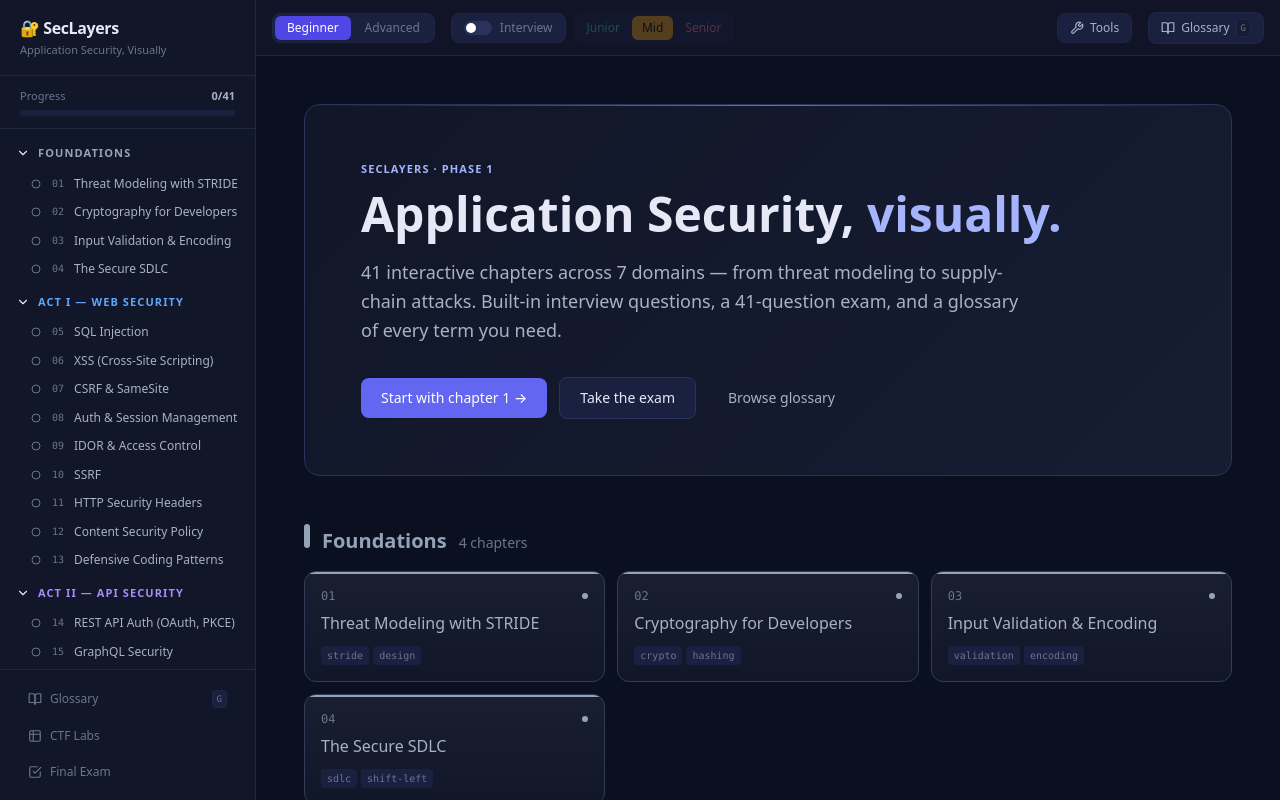
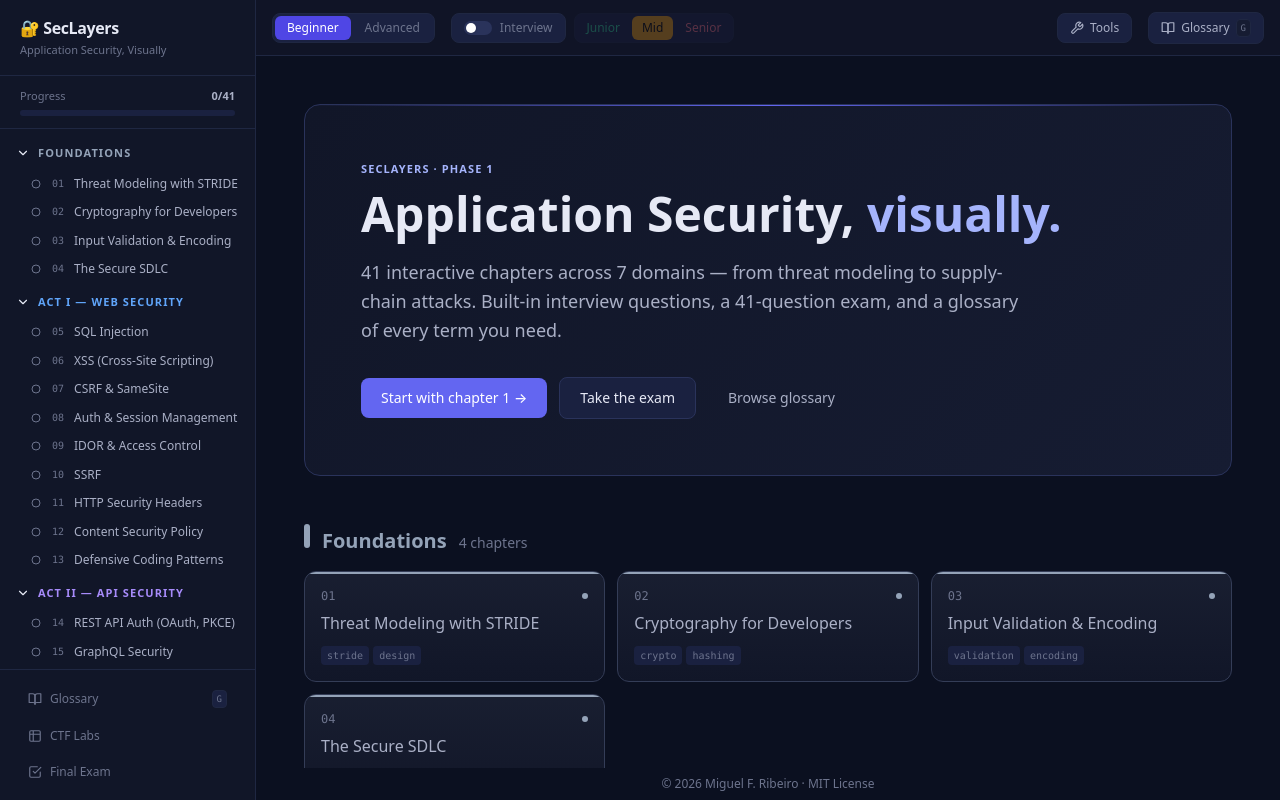
Before and after one commit to mfribeiro53/SecLayers, a Next.js app: page / in a window 1280 px wide. Built offline with nearby package versions, Linux system fonts and the light colour scheme.

Commit message:
feat: update README with Docker commands and add footer to layout

```diff
--- a/app/layout.tsx
+++ b/app/layout.tsx
@@ -37,6 +37,9 @@
               <main id="main-content" className="flex-1 overflow-auto">
                 {children}
               </main>
+              <footer className="shrink-0 py-2 px-6 text-center text-xs" style={{ color: "var(--text-muted)" }}>
+                &copy; {new Date().getFullYear()} Miguel F. Ribeiro · MIT License
+              </footer>
             </div>
           </div>
           <GlossaryPanel />
```
Also changed, not shown: 1 other file (tests, documents, lock files or other folders).
